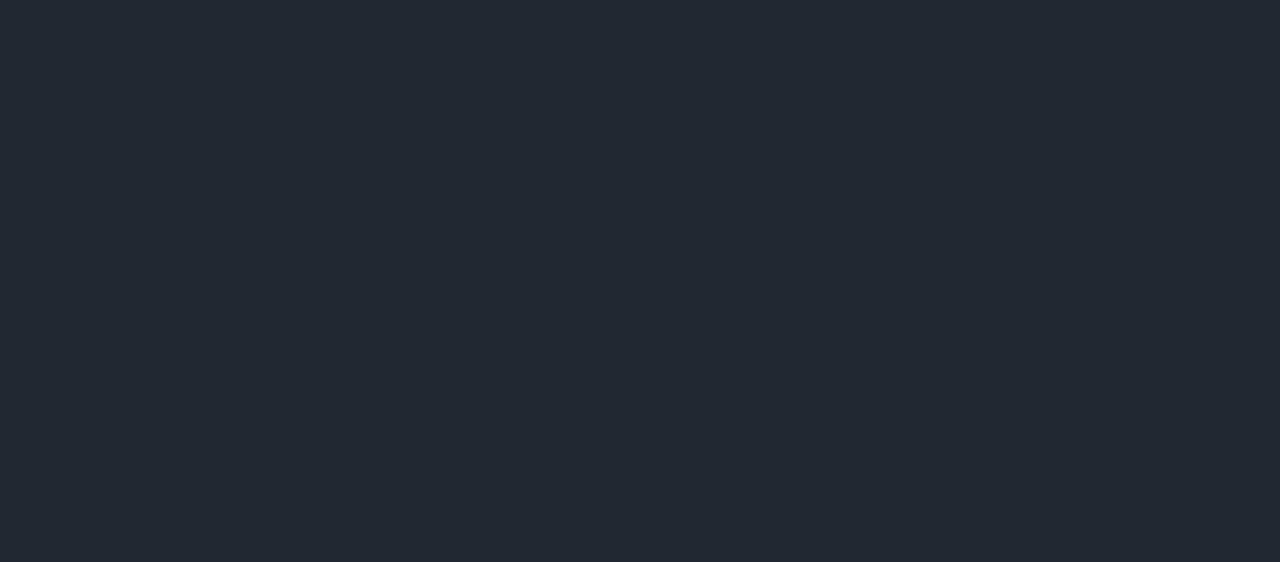
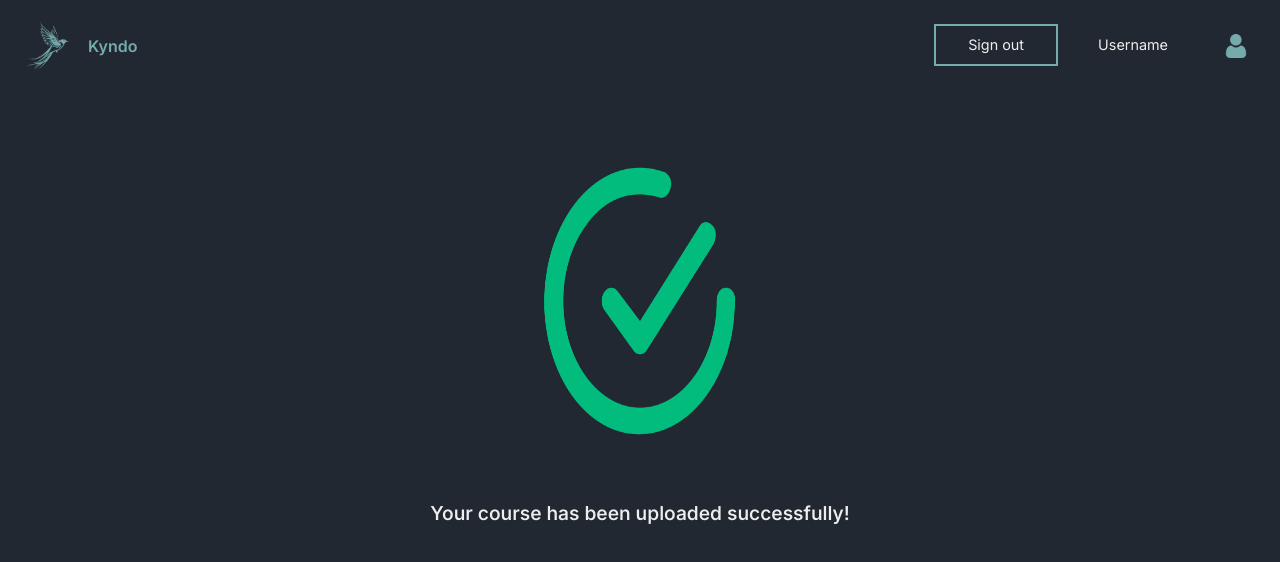
Before and after one commit to amit-vis/kyndo, a React (Create React App) app in the folder client/: page /course-uploaded in a window 1280 px wide. Before the commit this address had no page. Shown: the top 562 px of the page. Built offline with nearby package versions, Linux system fonts and the light colour scheme.

Commit message:
added the course Uploaded page

```diff
--- a/client/src/App.js
+++ b/client/src/App.js
@@ -7,6 +7,7 @@ import UserSelection from './Components/User/UserSelection';
 import StudentDashboard from './Components/StudentDashboard/StudentDashboard';
 import Courses from './Components/Courses/courses';
 import StudentProfile from './Components/StudentProfile/stupro';
+import CourseUploaded from './Components/CourseUploaded/courseuploaded';
 
 function App() {
   return (
@@ -20,6 +21,7 @@ function App() {
           <Route path='/courses' element={<Courses />} />
           <Route path='/student-dashboard' element={<StudentDashboard />} />
           <Route path='/student-profile' element={<StudentProfile />} />
+          <Route path='/course-uploaded' element={<CourseUploaded />} />
         </Routes>
       </Router>
     </>
--- /dev/null
+++ b/client/src/Components/CourseUploaded/courseuploaded.css
@@ -0,0 +1,18 @@
+.courseuploadedcontainer{
+    height: 100vh;
+    width:100%;
+    display: flex;
+    flex-direction: column;
+    align-items: center;
+}
+.courseuploadedimg{
+    height: 40%;
+    width: 18%;
+    margin-top: 11%;
+    background-size: cover;
+}
+.courseuploadedtext{
+    margin-top: 3%;
+    font-size: larger;
+    font-weight: 550;
+}
--- /dev/null
+++ b/client/src/Components/CourseUploaded/courseuploaded.jsx
@@ -0,0 +1,18 @@
+import './courseuploaded.css';
+import DashboardNavbar from '../DashboardNavbar';
+import checkmark from '../../assets/checkmark.png';
+
+const CourseUploaded = ()=>{
+    return(
+        <>
+            <div className="courseuploadedcontainer">
+                <DashboardNavbar/>
+                <img src={checkmark} className='courseuploadedimg' alt="" />
+                <div className="courseuploadedtext">Your course has been uploaded successfully!</div>
+            </div>
+
+        </>
+    )
+};
+
+export default CourseUploaded;
```
